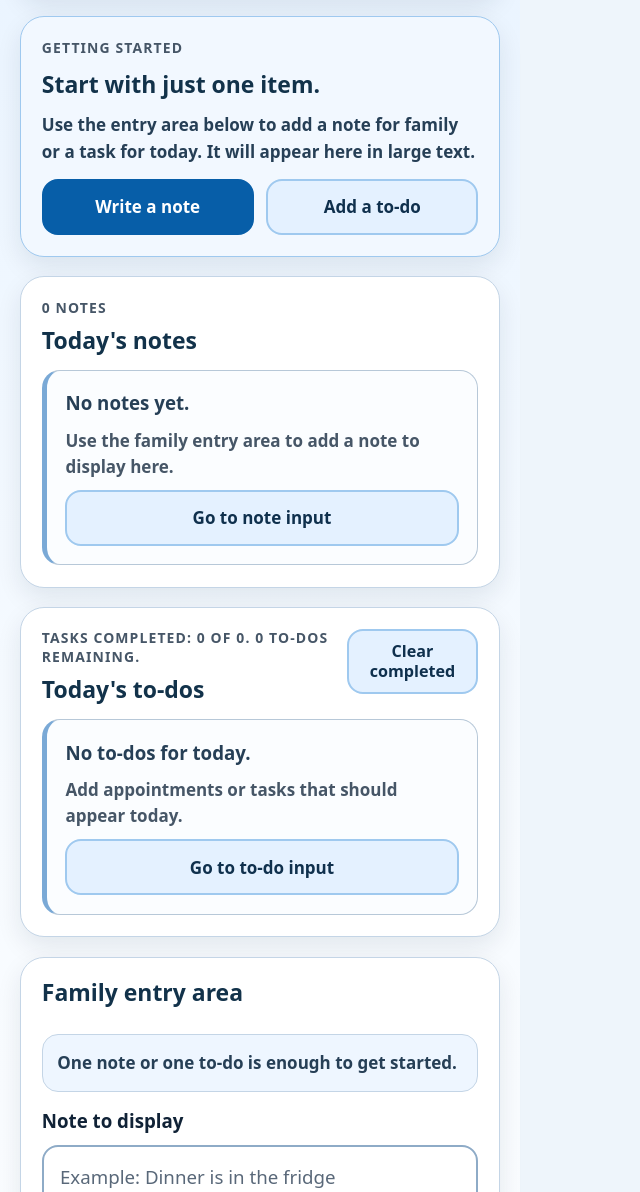
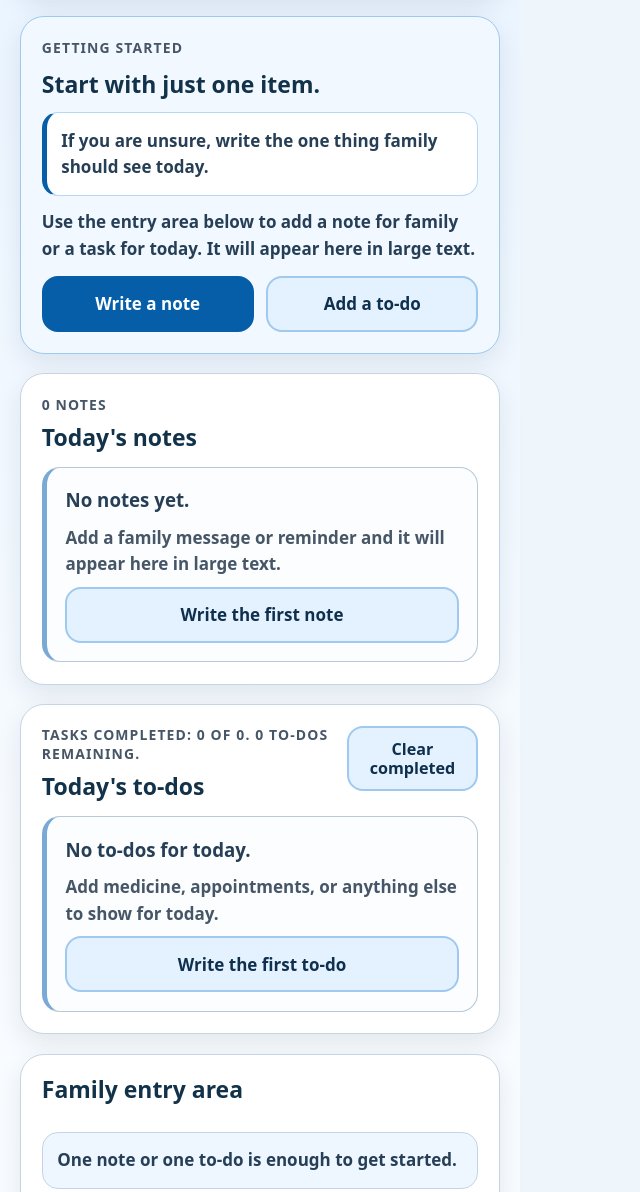
Before and after one commit to tabisurushosai/big-memo, a website built with Vite: page index.html in a window 1280 px wide. Shown: the part 313-1505 px from the top of the page, without its empty margins (0-640 px from the left). Built offline with nearby package versions, Linux system fonts and the light colour scheme; some packages are replaced by stand-ins of ours.

Commit message:
Improve first-run empty state guidance (#20)
Co-authored-by: Cursor Agent <cursoragent@cursor.com>
Co-authored-by: tabisurushosai <tabisurushosai@users.noreply.github.com>

```diff
--- a/src/i18n.ts
+++ b/src/i18n.ts
@@ -21,16 +21,17 @@ const jaMessages = {
   delete: "削除",
   firstGuideEyebrow: "はじめての使い方",
   firstGuideTitle: "まずは1件だけ書けば大丈夫です。",
+  firstGuideTip: "迷ったら、今日伝えたい一言をそのまま書いてください。",
   firstGuideDetail:
     "下の入力欄に、家族へ見せたい一言か今日の用事を入れると、ここに大きく表示されます。",
   firstGuideNoteAction: "メモを書く",
   firstGuideTodoAction: "やることを書く",
   emptyNotes: "まだメモはありません。",
-  emptyNotesDetail: "家族が書き込む欄から、表示したいメモを追加できます。",
-  emptyNotesAction: "メモ入力欄へ",
+  emptyNotesDetail: "家族への連絡や置き手紙を追加すると、この場所に大きく表示されます。",
+  emptyNotesAction: "最初のメモを書く",
   emptyTodos: "今日のやることはありません。",
-  emptyTodosDetail: "今日だけ表示したい予定や用事を追加できます。",
-  emptyTodosAction: "やること入力欄へ",
+  emptyTodosDetail: "薬、予定、持ち物など今日だけ見せたい用事を追加できます。",
+  emptyTodosAction: "最初のやることを書く",
   loading: "読み込み中です。",
   loadError: "読み込みに失敗しました。",
   completedStatus: "完了",
@@ -97,16 +98,17 @@ const messages = {
     delete: "Delete",
     firstGuideEyebrow: "Getting started",
     firstGuideTitle: "Start with just one item.",
+    firstGuideTip: "If you are unsure, write the one thing family should see today.",
     firstGuideDetail:
       "Use the entry area below to add a note for family or a task for today. It will appear here in large text.",
     firstGuideNoteAction: "Write a note",
     firstGuideTodoAction: "Add a to-do",
     emptyNotes: "No notes yet.",
-    emptyNotesDetail: "Use the family entry area to add a note to display here.",
-    emptyNotesAction: "Go to note input",
+    emptyNotesDetail: "Add a family message or reminder and it will appear here in large text.",
+    emptyNotesAction: "Write the first note",
     emptyTodos: "No to-dos for today.",
-    emptyTodosDetail: "Add appointments or tasks that should appear today.",
-    emptyTodosAction: "Go to to-do input",
+    emptyTodosDetail: "Add medicine, appointments, or anything else to show for today.",
+    emptyTodosAction: "Write the first to-do",
     loading: "Loading.",
     loadError: "Could not load data.",
     completedStatus: "Completed",
--- a/src/main.ts
+++ b/src/main.ts
@@ -507,6 +507,7 @@ function renderFirstGuide(): string {
     <section class="panel first-guide" aria-labelledby="first-guide-heading">
       <p class="eyebrow panel-eyebrow">${t("firstGuideEyebrow")}</p>
       <h2 id="first-guide-heading">${t("firstGuideTitle")}</h2>
+      <p class="guide-tip">${t("firstGuideTip")}</p>
       <p>${t("firstGuideDetail")}</p>
       <div class="guide-actions">
         <a class="guide-link guide-link-primary" href="#note-input">${t("firstGuideNoteAction")}</a>
--- a/src/styles.css
+++ b/src/styles.css
@@ -160,6 +160,14 @@ button.small {
 .first-guide p:not(.eyebrow) {
   color: #263f56;
   font-weight: 800;
+}
+
+.guide-tip {
+  border: 1px solid #b6d8f8;
+  border-left: 5px solid var(--color-primary);
+  border-radius: var(--radius-sm);
+  padding: 0.85rem;
+  background: #ffffff;
 }
 
 .status-panel {
```
